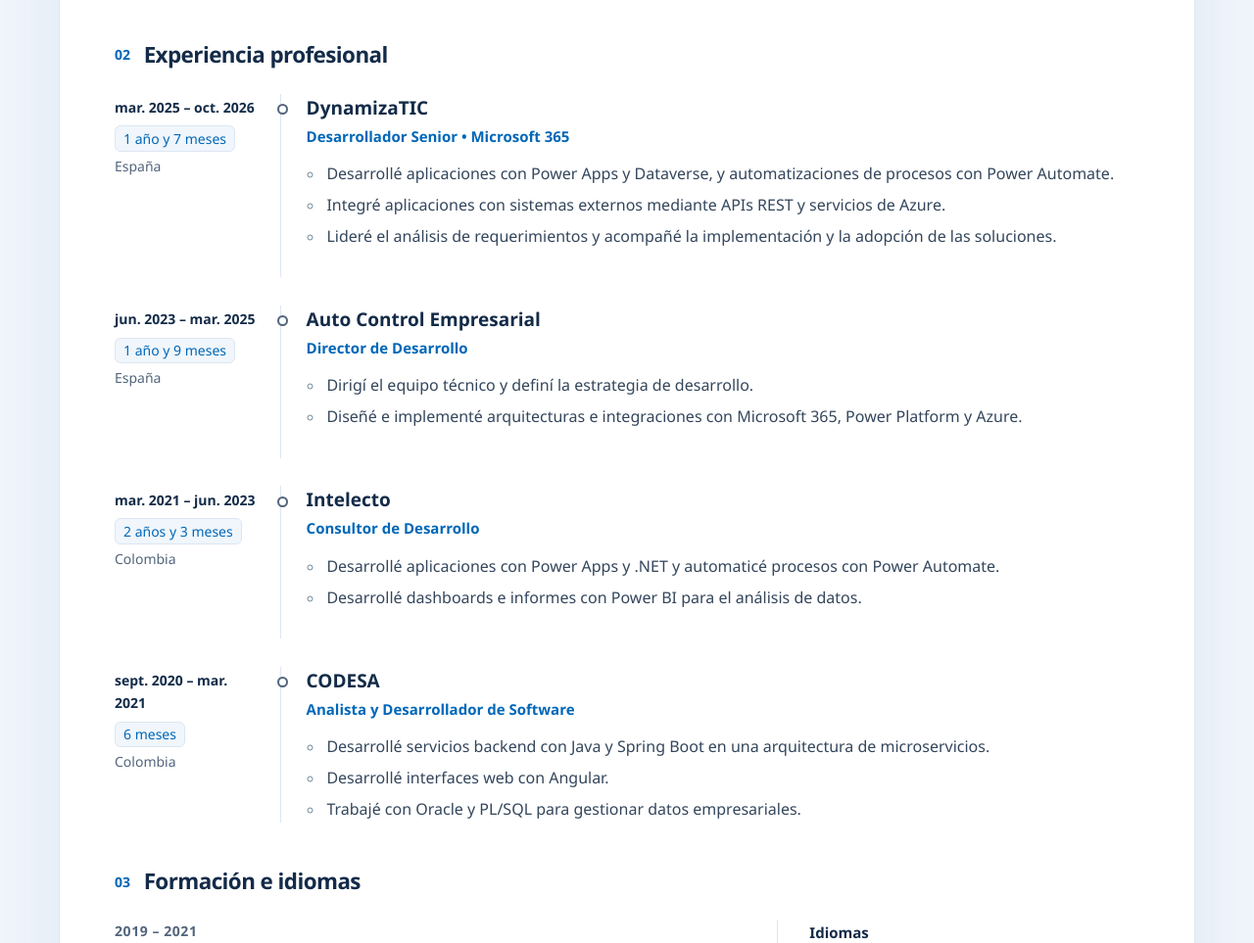
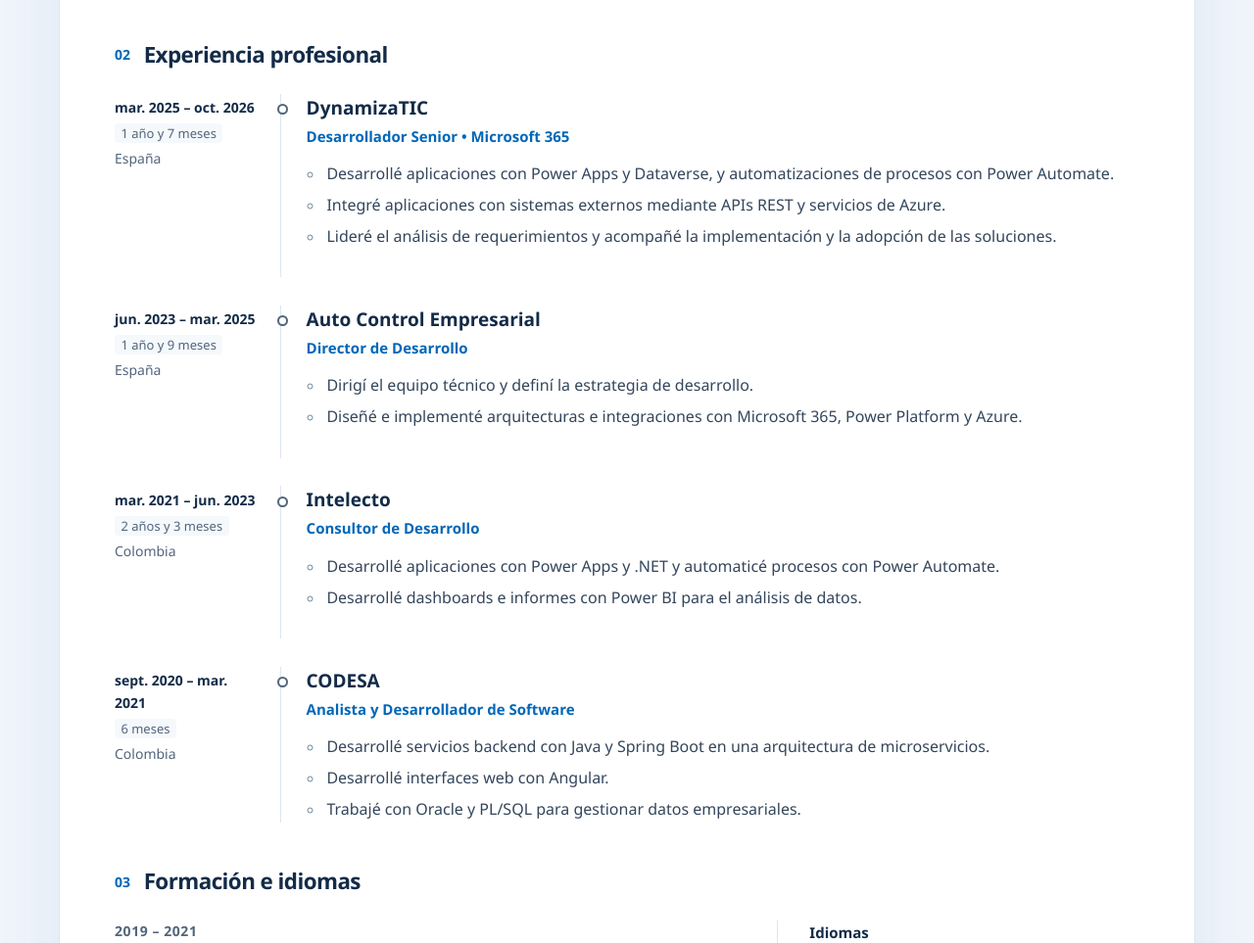
Before and after one commit to alejandrosergio/sergio-hernandez-cv, a website with bundled scripts: page src/index.html in a window 1280 px wide. Shown: the part 1686-2649 px from the top of the page at 98% size. Built offline with nearby package versions, Linux system fonts and the light colour scheme; files whose address does not match are found by name.

Commit message:
Reduce el énfasis visual de las duraciones de experiencia

```diff
--- a/src/styles.css
+++ b/src/styles.css
@@ -144,7 +144,8 @@ h3 { color:var(--ink); }
 .job:last-child { padding-bottom:0; }
 .job-period { min-width:0; padding-top:.15rem; overflow-wrap:anywhere; font-size:.875rem; font-weight:600; color:var(--ink); }
 .job-dates { display:block; }
-.job-duration { display:inline-block; max-width:100%; margin-top:.45rem; padding:.15rem .5rem; border:1px solid var(--line); border-radius:6px; font-weight:500; line-height:1.4; color:var(--accent); background:color-mix(in srgb,var(--accent) 6%,var(--paper)); }
+/* La duración acompaña a la fecha sin competir con el cargo ni parecer un control. */
+.job-duration { display:inline-block; max-width:100%; margin-top:.3rem; padding:.05rem .4rem; border:0; border-radius:4px; font-size:.8125rem; font-weight:400; line-height:1.4; color:var(--muted); background:color-mix(in srgb,var(--accent) 4%,var(--paper)); }
 .job-country { display:block; font-weight:400; color:var(--muted); margin-top:.2rem; }
 .job-content { position:relative; min-width:0; padding:0 0 1.8rem 1.6rem; overflow-wrap:anywhere; border-left:1px solid var(--line); }
 .job-content::before { content:""; position:absolute; width:7px; height:7px; left:-4px; top:.65rem; border:2px solid var(--muted); background:var(--paper); border-radius:50%; }
```
Also changed, not shown: dist/descargas/CV_Sergio_Hernandez.html, dist/en/index.html, dist/index.html, dist/styles.css, 1 other file.
